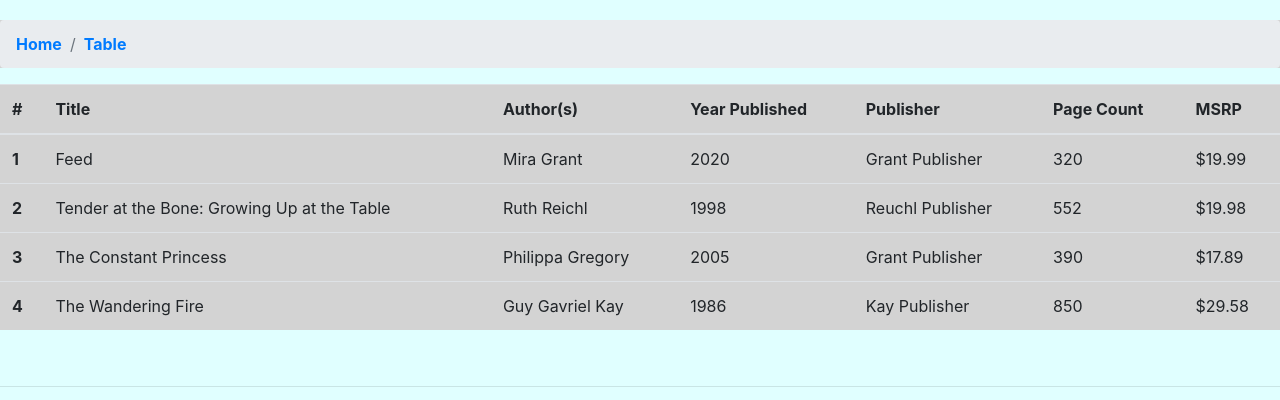
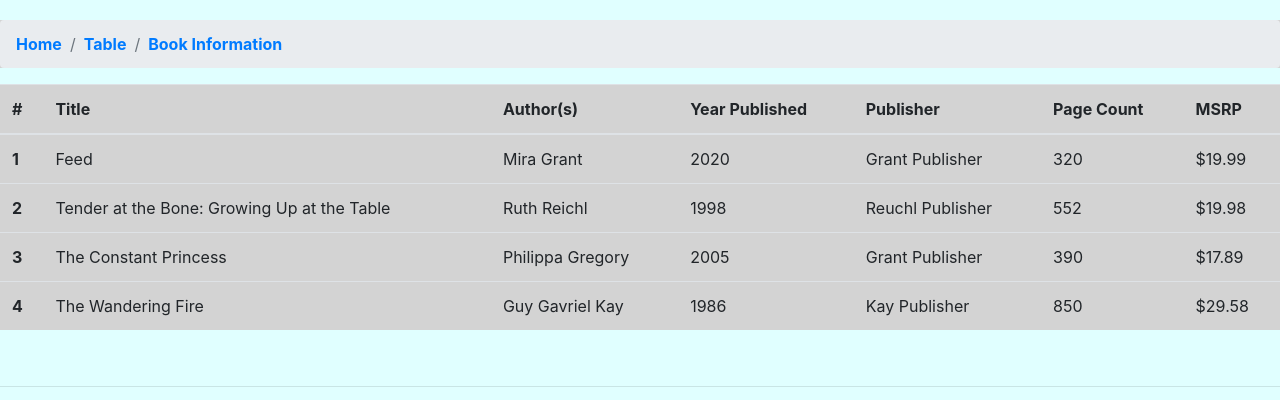
Before and after one commit to rkhatana67/1-html-review-rkhatana67, a plain HTML site: page public/table.html in a window 1280 px wide. Shown: the top 400 px of the page. Drawn offline with nearby package versions, Linux system fonts and the light colour scheme.

Commit message:
Update table.html

```diff
--- a/public/table.html
+++ b/public/table.html
@@ -17,7 +17,7 @@
             <ol class="breadcrumb">
               <li class="breadcrumb-item"><a href="index.html"><b>Home</b></a></li>
               <li class="breadcrumb-item"><a href="table.html"><b>Table</b></a></li>
-
+              <li class="breadcrumb-item"><a href="info.html"><b>Book Information</b></a></li>
             </ol>
           </nav>
           <!-- /Breadcrumb -->
```
